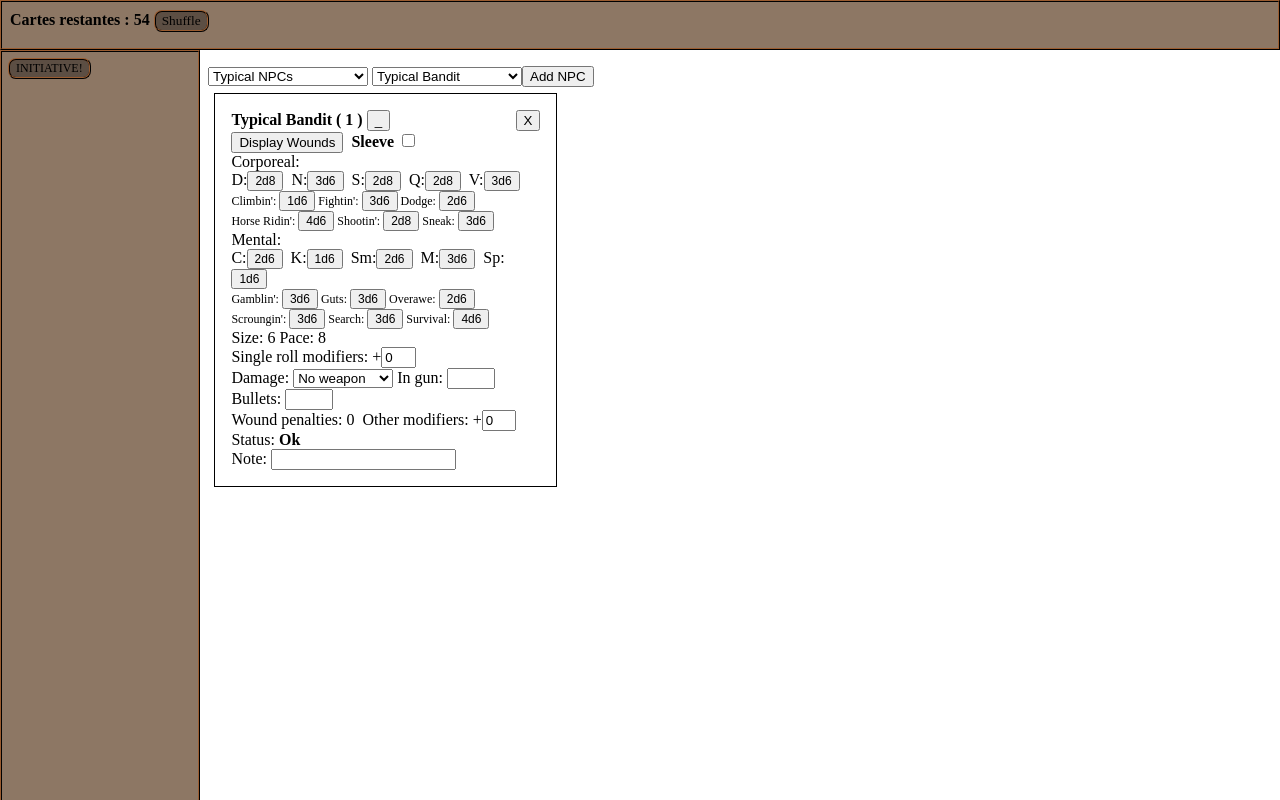
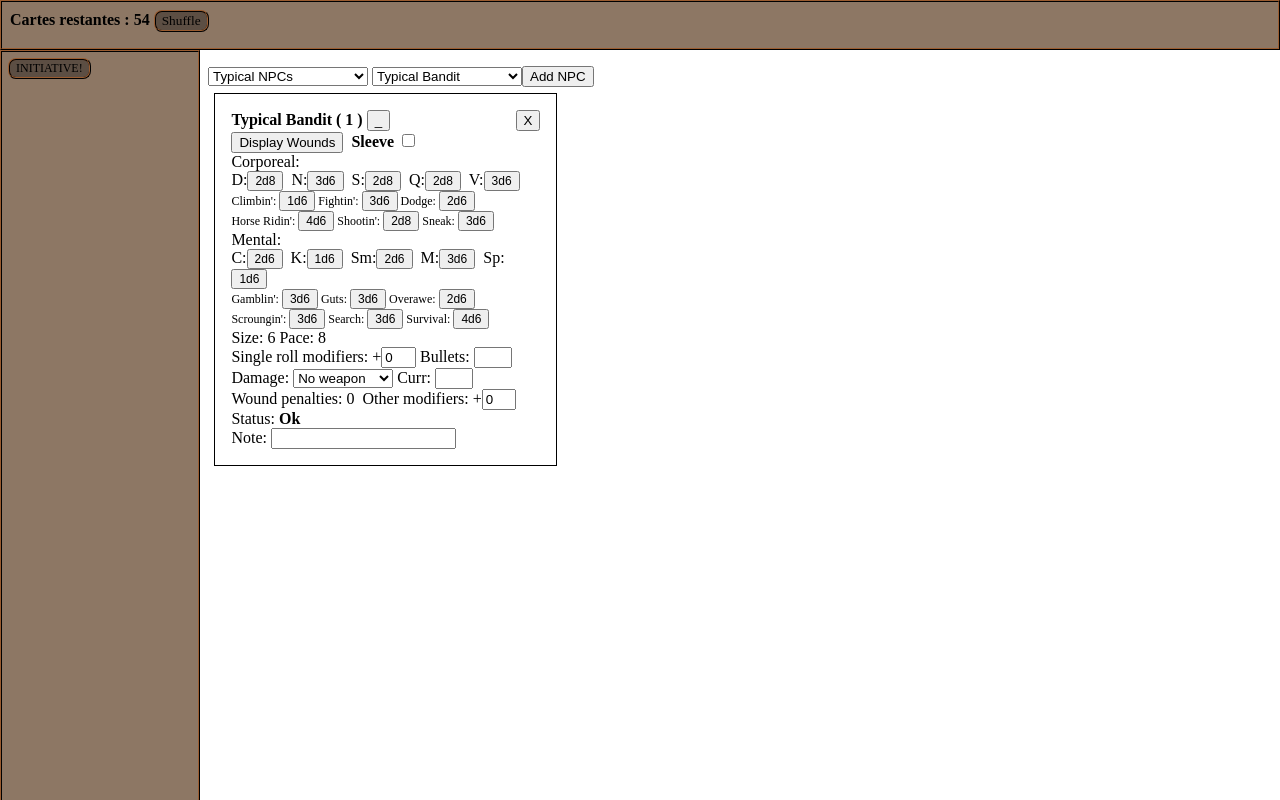
Before and after one commit to anthony-colpron/deadlands, a React (Create React App) app: page / in a window 1280 px wide. Both pictures are taken after a click on the button "Add NPC". Built offline with nearby package versions, Linux system fonts and the light colour scheme; a web font is replaced by a local one.

Commit message:
with bullets

```diff
--- a/src/App.css
+++ b/src/App.css
@@ -83,7 +83,7 @@
   width: 2em;
 }
 .app .npcs-container .npc-card .numeric-input-wind {
-  width: 3em;
+  width: 30px;
 }
 .app .npcs-container .npc-card .stun-button {
   background-color: white;
--- a/src/App.scss
+++ b/src/App.scss
@@ -114,7 +114,7 @@
             }
 
             .numeric-input-wind {
-                width: 3em;
+                width: 25px;
             }
 
             .stun-button {
--- a/src/Components/NPCcard.js
+++ b/src/Components/NPCcard.js
@@ -322,8 +322,8 @@ class NPCcard extends PureComponent {
                 <br />
                 Size: {this.props.stats.size} Pace: {this.props.stats.pace}  <br />
                 Single roll modifiers: {this.state.singleRollModifiers > -1 ? '+' : ''}
-                <input className='numeric-input' type='number' value={this.state.singleRollModifiers} onChange={this.handleSingleRollModifiersChange} /><br />
-                Damage: <select>{this.props.stats.attacks.map(item => <option value={item}>{item}</option>)}</select> In gun: <input type="number" className='numeric-input-wind' /> Bullets: <input type="number" className='numeric-input-wind' />
+                <input className='numeric-input' type='number' value={this.state.singleRollModifiers} onChange={this.handleSingleRollModifiersChange} /> Bullets: <input type="number" className='numeric-input-wind' /><br />
+                Damage: <select>{this.props.stats.attacks.map(item => <option value={item}>{item}</option>)}</select> Curr: <input type="number" className='numeric-input-wind' />
             </div>)
         }
 
```
